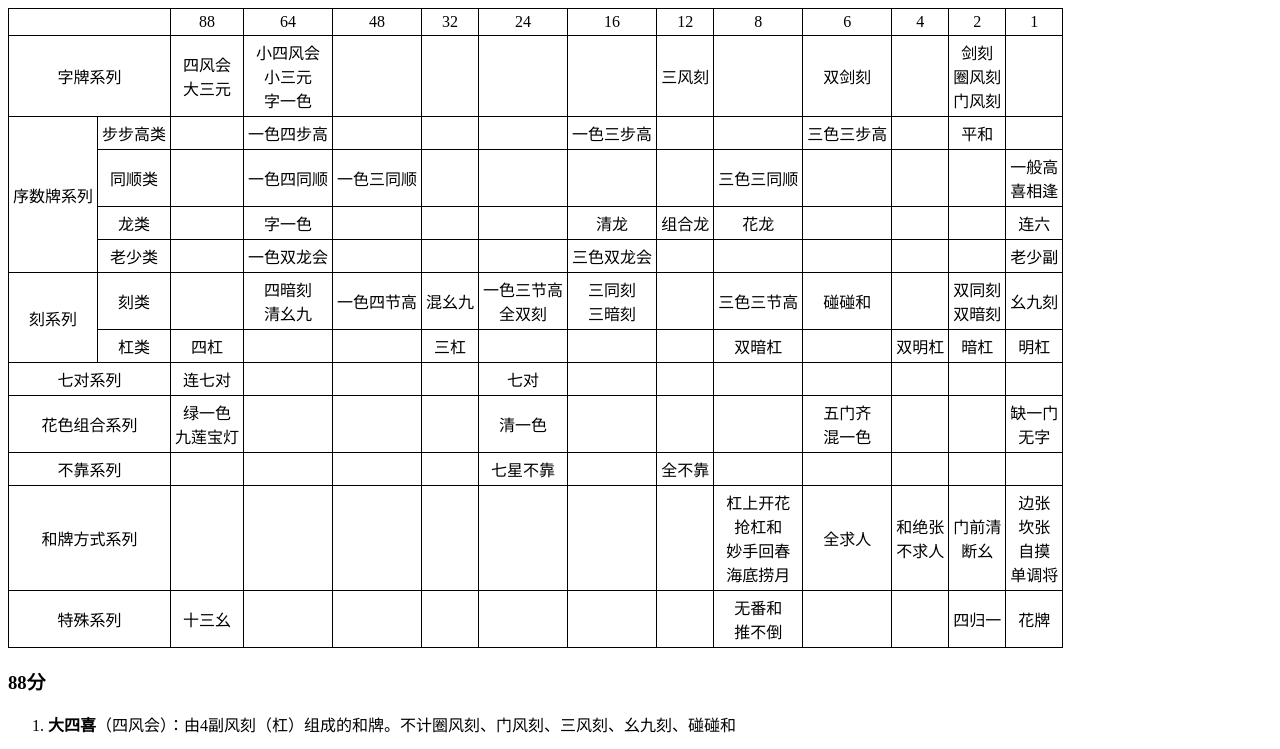
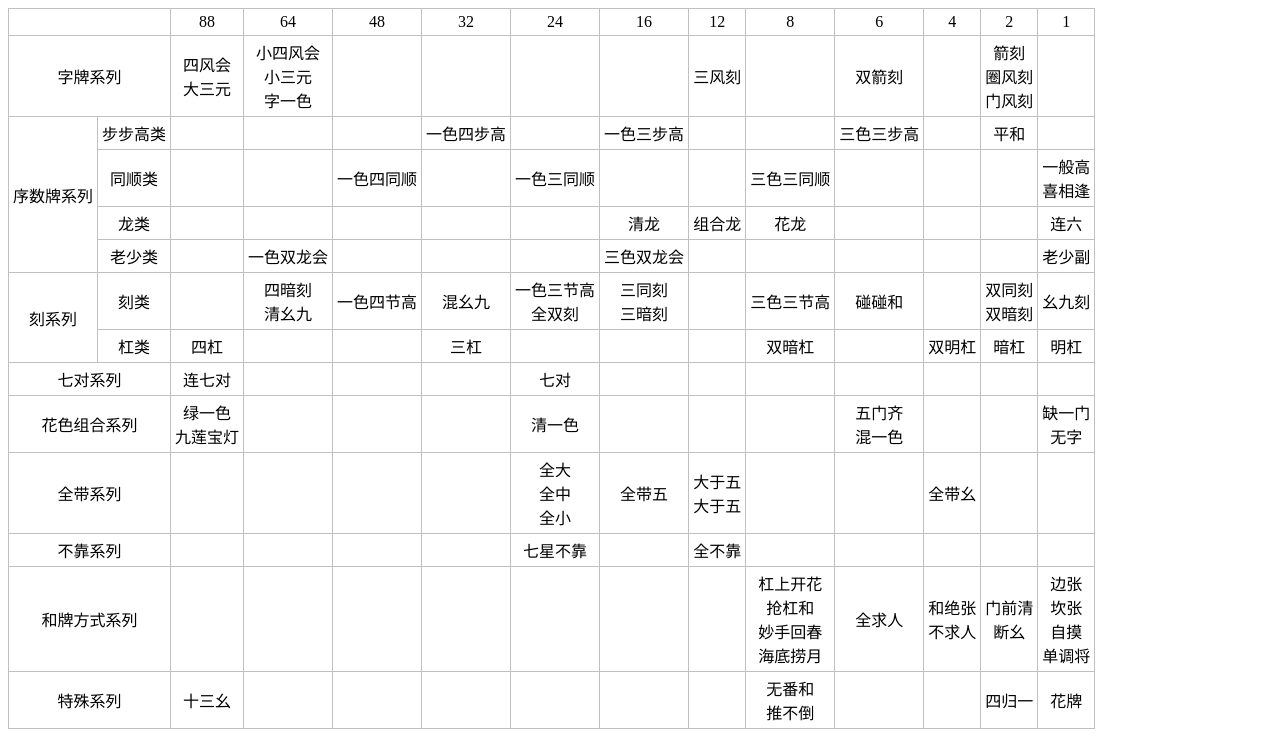
Before and after one commit to antiphoton/static, a plain HTML site: page majiang/index.html in a window 1280 px wide. Shown: the top 749 px of the page. Drawn offline with Linux system fonts and the light colour scheme.

Commit message:
Fixed majiang typo

```diff
--- a/majiang/index.css
+++ b/majiang/index.css
@@ -2,12 +2,11 @@ table {
     border-collapse: collapse;
 }
 table, th, td {
-    border: 1px solid black;
+    border: 1px solid silver;
     white-space: nowrap;
     font-family: serif;
 }
 td {
-    position: relative;
     padding: 0.25em;
     text-align: center;
 }
--- a/majiang/index.html
+++ b/majiang/index.html
@@ -32,18 +32,18 @@
                 <td></td><!-- 16 -->
                 <td><span>三风刻</span></td><!-- 12 -->
                 <td></td><!--  8 -->
-                <td><span>双剑刻</span></td><!--  6 -->
+                <td><span>双箭刻</span></td><!--  6 -->
                 <td></td><!--  4 -->
-                <td><span>剑刻</span><span>圈风刻</span><span>门风刻</span></td><!--  2 -->
+                <td><span>箭刻</span><span>圈风刻</span><span>门风刻</span></td><!--  2 -->
                 <td></td><!--  1 -->
             </tr>
             <tr>
                 <td rowspan="4">序数牌系列</td>
                 <td>步步高类</td>
                 <td></td><!-- 88 -->
-                <td><span>一色四步高</span></td><!-- 64 -->
+                <td></td><!-- 64 -->
                 <td></td><!-- 48 -->
-                <td></td><!-- 32 -->
+                <td><span>一色四步高</span></td><!-- 32 -->
                 <td></td><!-- 24 -->
                 <td><span>一色三步高</span></td><!-- 16 -->
                 <td></td><!-- 12 -->
@@ -56,10 +56,10 @@
             <tr>
                 <td>同顺类</td>
                 <td></td><!-- 88 -->
-                <td><span>一色四同顺</span></td><!-- 64 -->
-                <td><span>一色三同顺</span></td><!-- 48 -->
+                <td></td><!-- 64 -->
+                <td><span>一色四同顺</span></td><!-- 48 -->
                 <td></td><!-- 32 -->
-                <td></td><!-- 24 -->
+                <td><span>一色三同顺</span></td><!-- 24 -->
                 <td></td><!-- 16 -->
                 <td></td><!-- 12 -->
                 <td><span>三色三同顺</span></td><!--  8 -->
@@ -71,7 +71,7 @@
             <tr>
                 <td>龙类</td>
                 <td></td><!-- 88 -->
-                <td><span>字一色</span></td><!-- 64 -->
+                <td></td><!-- 64 -->
                 <td></td><!-- 48 -->
                 <td></td><!-- 32 -->
                 <td></td><!-- 24 -->
@@ -158,6 +158,21 @@
                 <td></td><!--  4 -->
                 <td></td><!--  2 -->
                 <td><span>缺一门</span><span>无字</span></td><!--  1 -->
+            </tr>
+            <tr>
+                <td colspan="2">全带系列</td>
+                <td></td><!-- 88 -->
+                <td></td><!-- 64 -->
+                <td></td><!-- 48 -->
+                <td></td><!-- 32 -->
+                <td><span>全大</span><span>全中</span><span>全小</span></td><!-- 24 -->
+                <td><span>全带五</span></td><!-- 16 -->
+                <td><span>大于五</span><span>大于五</span></td><!-- 12 -->
+                <td></td><!--  8 -->
+                <td></td><!--  6 -->
+                <td><span>全带幺</span></td><!--  4 -->
+                <td></td><!--  2 -->
+                <td></td><!--  1 -->
             </tr>
             <tr>
                 <td colspan="2">不靠系列</td>
```
